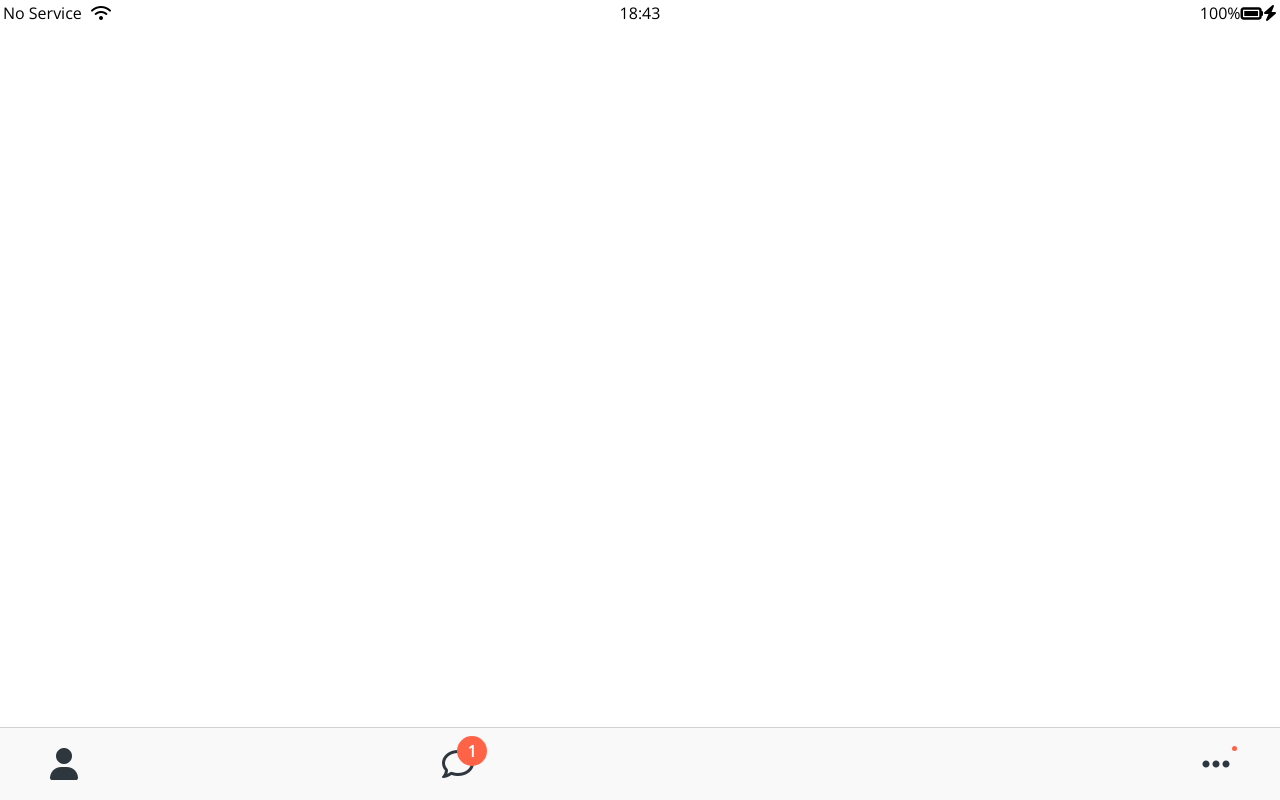
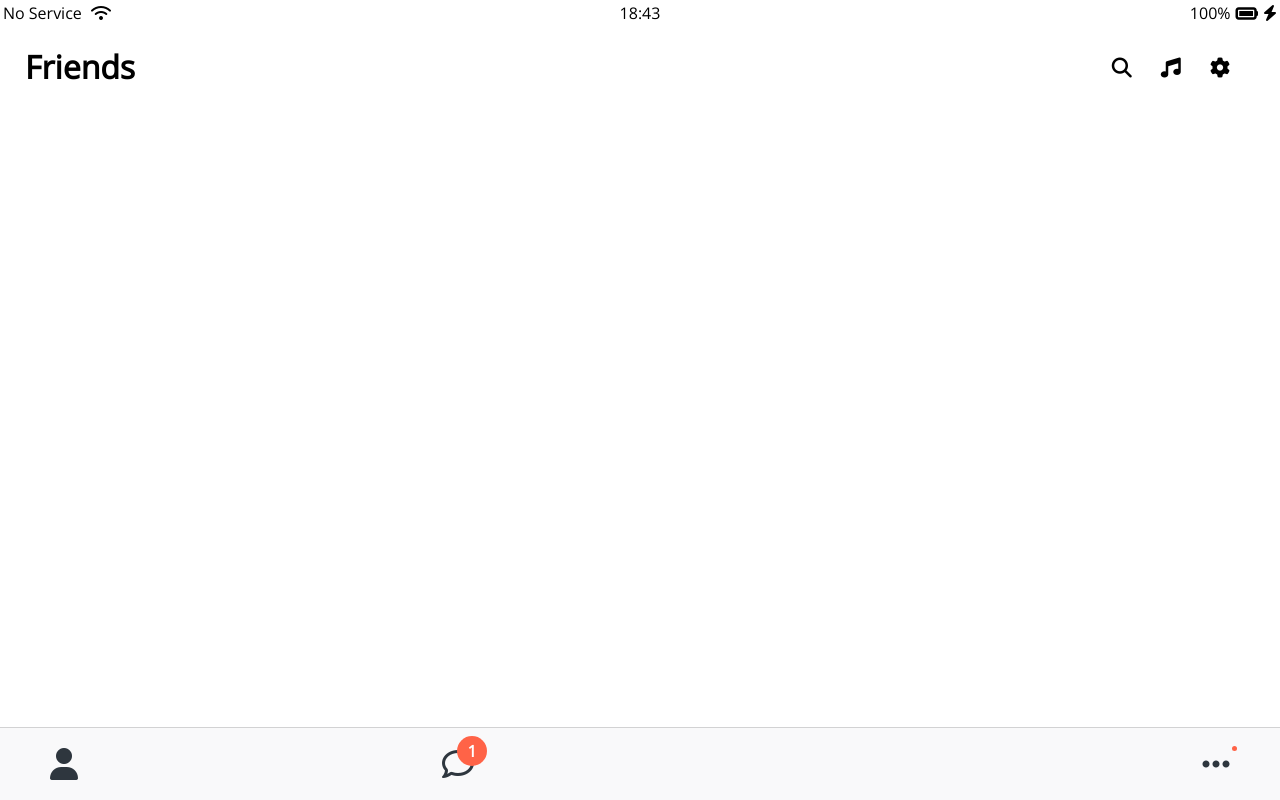
Before and after one commit to JAEMINKWAK/KOKOA-CLONE, a website: page friends.html in a window 1280 px wide. Drawn offline with nearby package versions, Linux system fonts and the light colour scheme; some icons are missing.

Commit message:
screen-header

```diff
--- /dev/null
+++ b/css/components/screen-header.css
@@ -0,0 +1,13 @@
+.screen-header {
+    display: flex;
+    justify-content: space-between;
+    align-items: center;
+    padding: 25px;
+}
+.screen-header__title {
+    font-size: 32px;
+    font-weight: 600;
+}
+.screen-header__icons span {
+    margin-right: 25px;
+}
--- a/css/components/status-bar.css
+++ b/css/components/status-bar.css
@@ -18,6 +18,6 @@
   justify-content: flex-end;
   align-items: center;
 }
-.status-bar__column .fa-battery-full fa-lg{
+.status-bar__column .fa-battery-full{
   margin: 0px 5px;
 }
--- a/css/styles.css
+++ b/css/styles.css
@@ -6,6 +6,7 @@
 /* Components */
 @import "components/status-bar.css";
 @import "components/nav-bar.css";
+@import "components/screen-header.css";
 
 /* Screens */
 @import "screens/login.css";
--- a/friends.html
+++ b/friends.html
@@ -23,6 +23,15 @@
         <i class="fas fa-bolt"></i>
       </div>
     </div>
+
+    <header class="screen-header">
+      <div class="screen-header__title">Friends</div>
+      <div class="screen-header__icons">
+        <span><i class="fa fa-search fa-lg"></i></span>
+        <span><i class="fa fa-music fa-lg"></i></span>
+        <span><i class="fa fa-cog fa-lg"></i></span>
+      </div>
+    </header>
 
     <nav class="nav">
         <ul class="nav__list">
```
